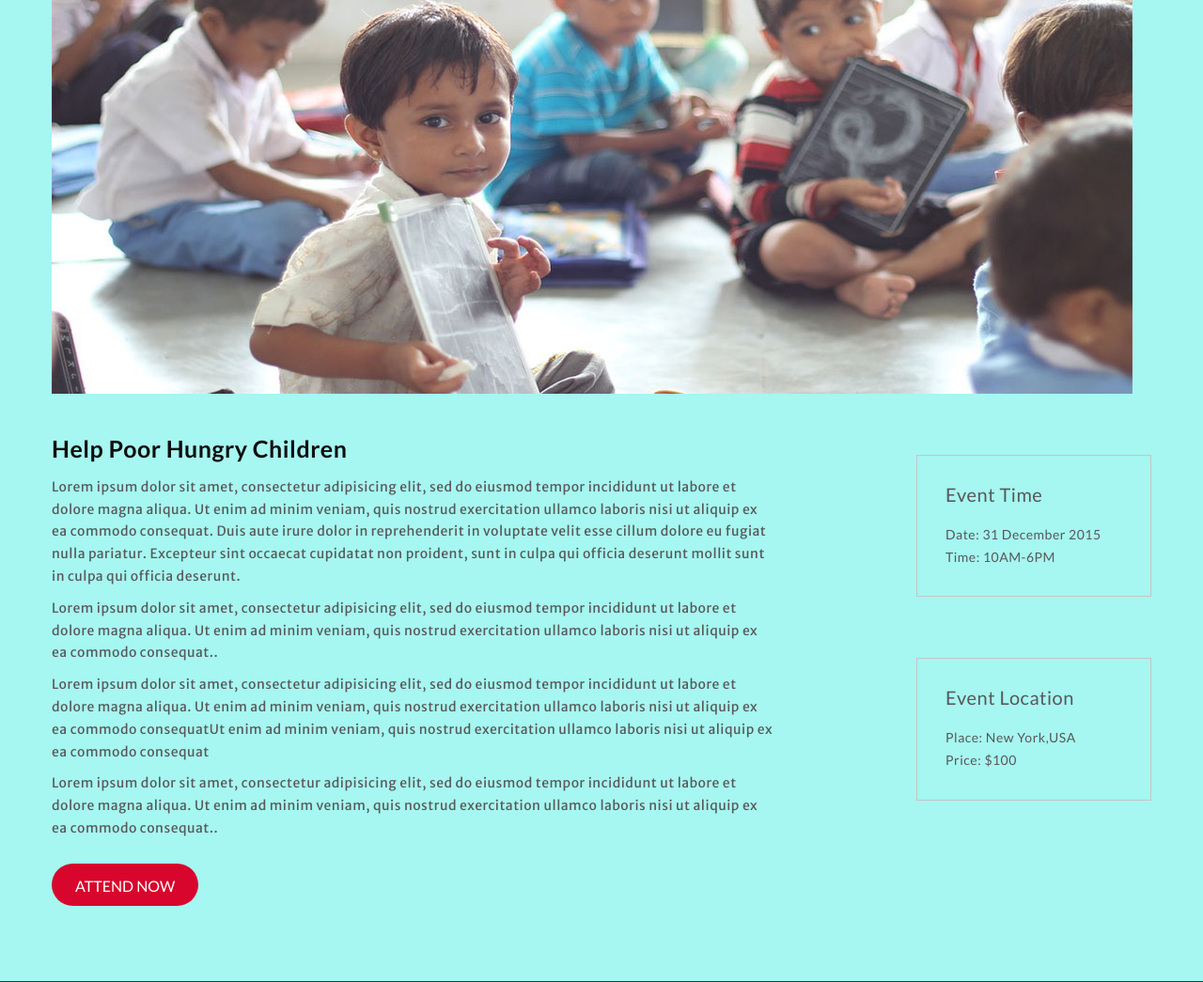
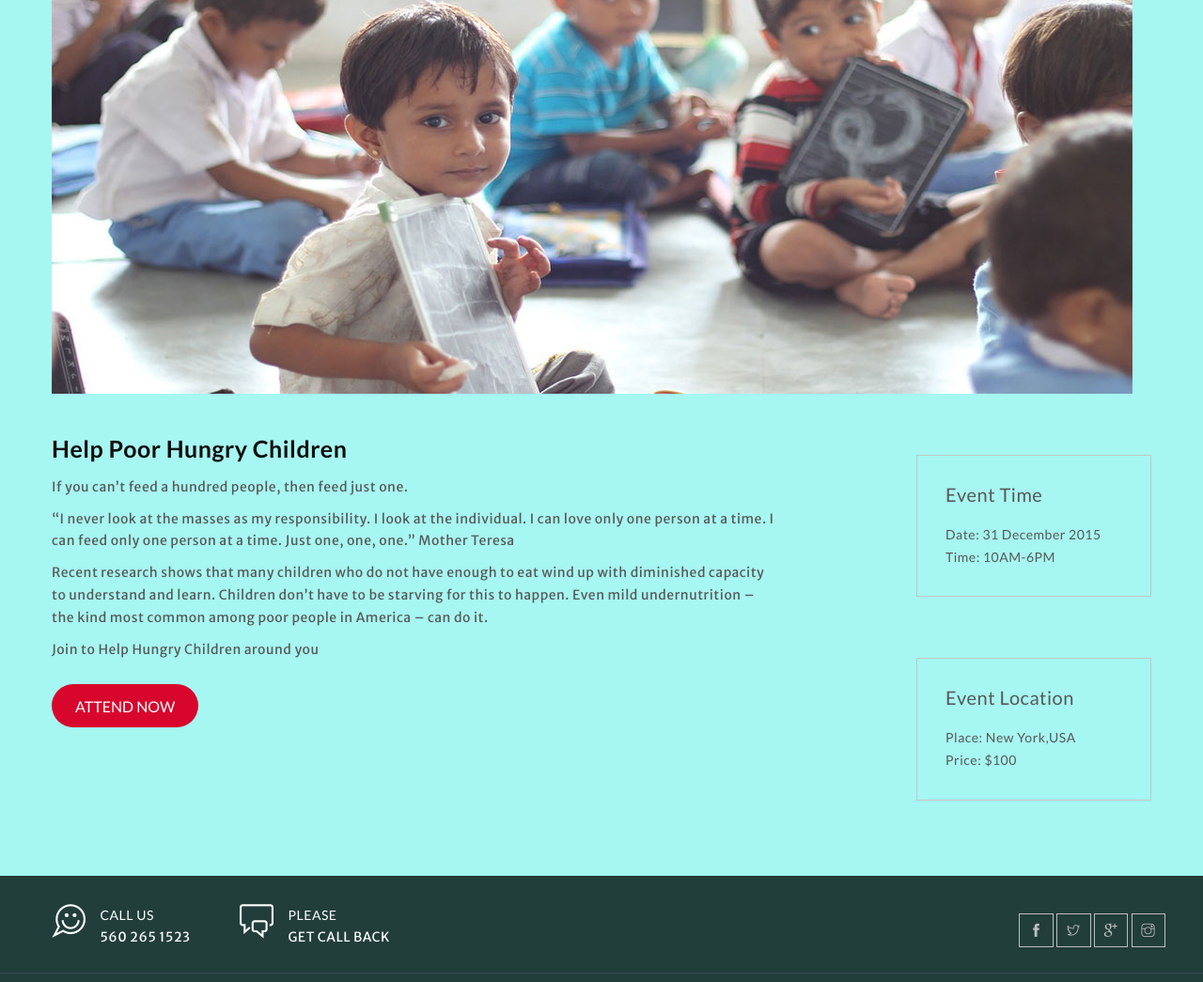
Before and after one commit to iamsrshaikh/wt_project, a Node server app: page /event-single in a window 1280 px wide. Shown: the part 234-1279 px from the top of the page at 94% size. Run offline with Node 20, Linux system fonts and the light colour scheme.

Commit message:
Update event-single.ejs

```diff
--- a/views/event-single.ejs
+++ b/views/event-single.ejs
@@ -19,19 +19,22 @@
                                     </div>
 
                                     <div class="blog-details-text pt15">
-										<p>Lorem ipsum dolor sit amet, consectetur adipisicing elit, sed do eiusmod tempor incididunt ut labore et dolore magna aliqua. Ut enim ad minim veniam, quis nostrud exercitation ullamco laboris nisi ut aliquip ex ea commodo consequat. Duis aute irure dolor in reprehenderit in voluptate velit esse cillum dolore eu fugiat nulla pariatur. Excepteur sint occaecat cupidatat non proident, sunt in culpa qui officia deserunt mollit sunt in culpa qui officia deserunt.</p>
+                                        <p>If you can’t feed a hundred people, then feed just one.</p>
                                     </div>
 
                                     <div class="blog-details-text">
-										<p>Lorem ipsum dolor sit amet, consectetur adipisicing elit, sed do eiusmod tempor incididunt ut labore et dolore magna aliqua. Ut enim ad minim veniam, quis nostrud exercitation ullamco laboris nisi ut aliquip ex ea commodo consequat..</p>
+                                        <p> “I never look at the masses as my responsibility. I look at the individual. I can love only one person at a time. I can feed only one person at a time. Just one, one, one.” Mother Teresa
+                                        </p>
                                     </div>
 
                                     <div class="blog-details-text">
-										<p>Lorem ipsum dolor sit amet, consectetur adipisicing elit, sed do eiusmod tempor incididunt ut labore et dolore magna aliqua. Ut enim ad minim veniam, quis nostrud exercitation ullamco laboris nisi ut aliquip ex ea commodo consequatUt enim ad minim veniam, quis nostrud exercitation ullamco laboris nisi ut aliquip ex ea commodo consequat</p>
+                                        <p>Recent research shows that many children who do not have enough to eat wind up with diminished capacity to understand and learn. Children don’t have to be starving for this to happen. Even mild undernutrition –
+                                            the kind most common among poor people in America – can do it.
+                                        </p>
                                     </div>
 
                                     <div class="blog-details-text">
-										<p>Lorem ipsum dolor sit amet, consectetur adipisicing elit, sed do eiusmod tempor incididunt ut labore et dolore magna aliqua. Ut enim ad minim veniam, quis nostrud exercitation ullamco laboris nisi ut aliquip ex ea commodo consequat..</p>
+                                        <p>Join to Help Hungry Children around you</p>
                                     </div>
                                 </div>
                                 <div class="comment-form mt25">
```
Lines whose indentation alone changed are shown as unchanged.
